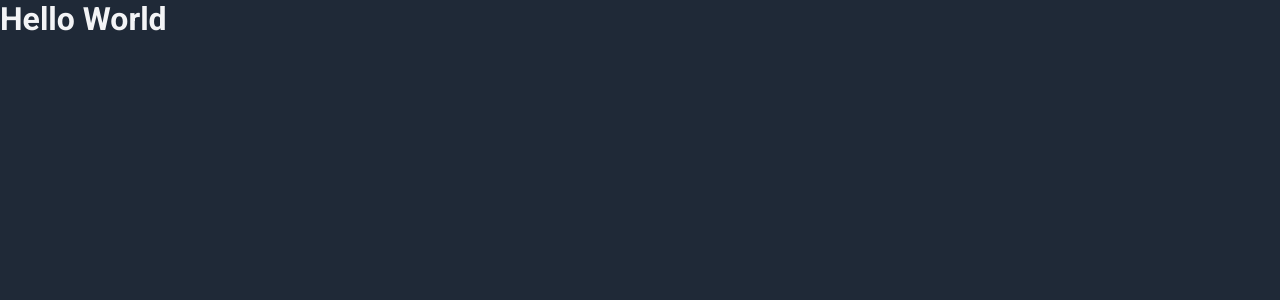
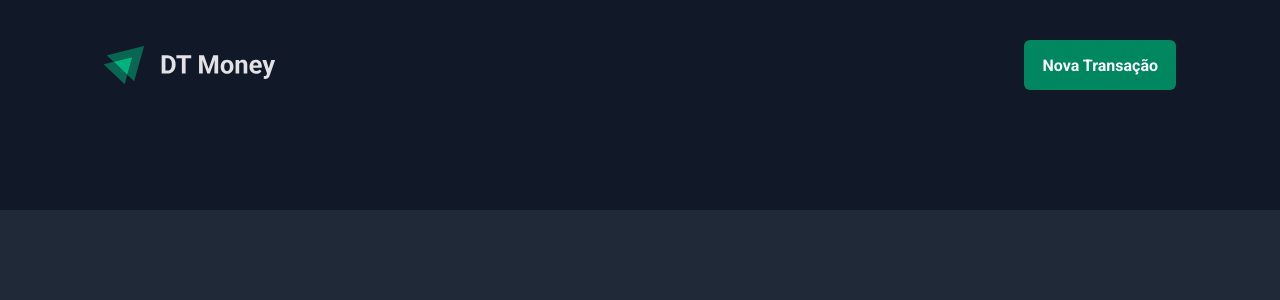
Before and after one commit to MarcoDevelop/03-dt-money, a React (Vite) app: page / in a window 1280 px wide. Shown: the top 300 px of the page. Built offline with nearby package versions, Linux system fonts and the light colour scheme.

Commit message:
Componente: Header

```diff
--- a/index.html
+++ b/index.html
@@ -5,7 +5,7 @@
     <link rel="preconnect" href="https://fonts.googleapis.com" />
     <link rel="preconnect" href="https://fonts.gstatic.com" crossorigin />
 
-    <!-- <link rel="icon" type="image/svg+xml" href="/vite.svg" /> -->
+    <link rel="icon" type="image/svg+xml" href="/src/assets/logo.svg" />
     <meta name="viewport" content="width=device-width, initial-scale=1.0" />
 
     <link href="https://fonts.googleapis.com/css2?family=Roboto:wght@400;700&display=swap" rel="stylesheet" />
--- a/src/App.tsx
+++ b/src/App.tsx
@@ -1,4 +1,5 @@
 import { ThemeProvider } from 'styled-components'
+import { Transactions } from './pages/Transactions'
 import { defaultTheme } from './styles/themes/default'
 import { GlobalStyle } from './styles/themes/global'
 
@@ -6,7 +7,7 @@
   return (
     <ThemeProvider theme={defaultTheme}>
       <GlobalStyle />
-      <h1>Hello World</h1>
+      <Transactions />
     </ThemeProvider>
   )
 }
--- /dev/null
+++ b/src/components/Header/index.tsx
@@ -0,0 +1,14 @@
+import { HeaderContainer, HeaderContent, NewTransactionsButton } from './styles'
+
+import logoImg from '../../assets/logo.svg'
+
+export function Header() {
+  return (
+    <HeaderContainer>
+      <HeaderContent>
+        <img src={logoImg} alt="" />
+        <NewTransactionsButton>Nova Transação</NewTransactionsButton>
+      </HeaderContent>
+    </HeaderContainer>
+  )
+}
--- /dev/null
+++ b/src/components/Header/styles.ts
@@ -0,0 +1,33 @@
+import styled from 'styled-components'
+
+export const HeaderContainer = styled.header`
+  background: ${(props) => props.theme['gray-900']};
+  padding: 2.5rem 0 7.5rem;
+`
+
+export const HeaderContent = styled.div`
+  width: 100%;
+  max-width: 1120px;
+  margin: 0 auto;
+  padding: 0 1.5rem;
+
+  display: flex;
+  justify-content: space-between;
+  align-items: center;
+`
+
+export const NewTransactionsButton = styled.button`
+  height: 50px;
+  border: 0;
+  background: ${(props) => props.theme['green-500']};
+  color: ${(props) => props.theme.white};
+  font-weight: bold;
+  padding: 0 1.125rem;
+  border-radius: 6px;
+  cursor: pointer;
+
+  &:hover {
+    background: ${(props) => props.theme['green-700']};
+    transition: background-color 0.2s;
+  }
+`
--- /dev/null
+++ b/src/pages/Transactions/index.tsx
@@ -0,0 +1,9 @@
+import { Header } from '../../components/Header'
+
+export function Transactions() {
+  return (
+    <div>
+      <Header></Header>
+    </div>
+  )
+}
```
Also changed, not shown: src/assets/logo.svg (added), src/pages/Transactions/styles.ts (added).
